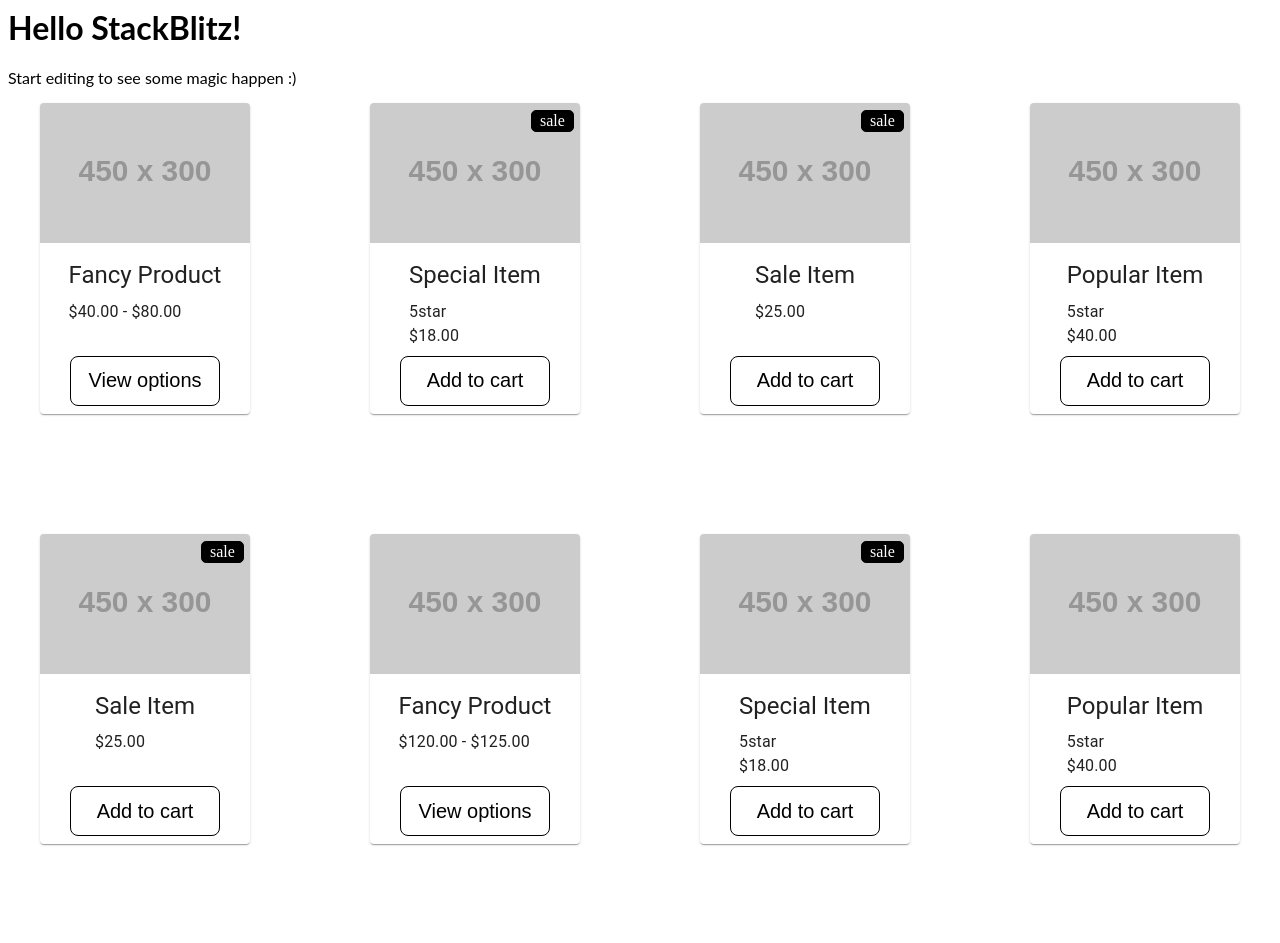
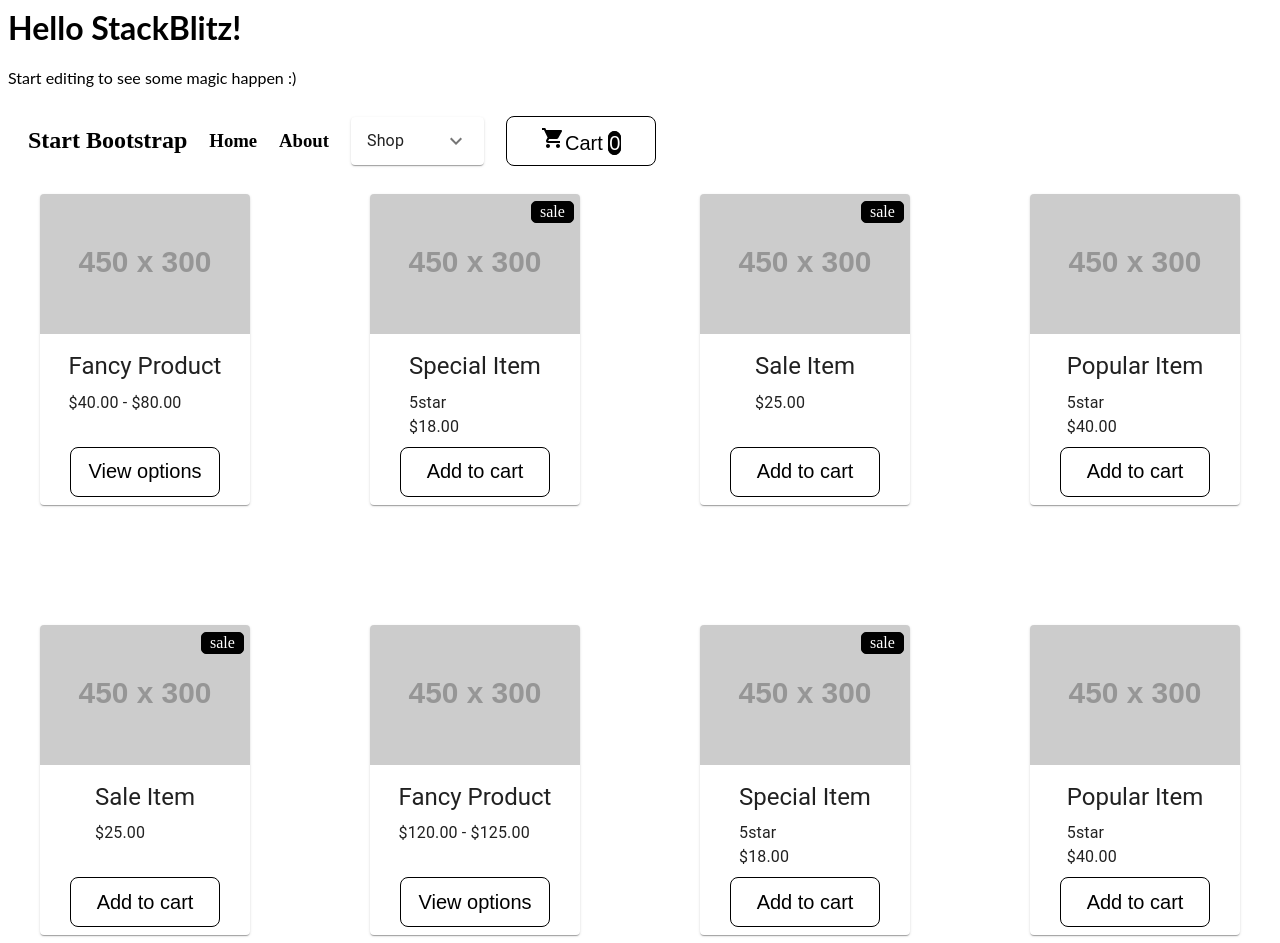
Before and after one commit to DevalapalleJaswanth/classroomTask2, a React (Create React App) app: page / in a window 1280 px wide. Before the commit the page ends 852 px from the top, so only its background shows below. Built offline with nearby package versions, Linux system fonts and the light colour scheme.

Commit message:
2 files modified, 1 added

```diff
--- a/package.json
+++ b/package.json
@@ -6,6 +6,7 @@
     "@babel/core": "^7.0.0",
     "@emotion/react": "^11.5.0",
     "@emotion/styled": "^11.3.0",
+    "@mui/icons-material": "^5.5.1",
     "@mui/material": "^5.5.1",
     "@types/react": "^16.8.6 || ^17.0.0",
     "react": "^17.0.2",
--- a/src/App.js
+++ b/src/App.js
@@ -2,6 +2,8 @@ import React, { useState } from 'react';
 import './style.css';
 import Card from './MyCard';
 import Grid from '@mui/material/Grid';
+import MyMenu from './MyMenu';
+
 export default function App() {
   const [data, setData] = useState([
     {
@@ -81,6 +83,7 @@ export default function App() {
     <div>
       <h1>Hello StackBlitz!</h1>
       <p>Start editing to see some magic happen :)</p>
+      <MyMenu />
       <Grid container spacing={15} className="center">
         {data.map((ele, i) => (
           <Grid item>
--- /dev/null
+++ b/src/MyMenu.js
@@ -0,0 +1,60 @@
+import React from 'react';
+import {
+  Accordion,
+  AccordionSummary,
+  AccordionDetails,
+  Typography,
+} from '@mui/material';
+import MenuIcon from '@mui/icons-material/Menu';
+import ExpandMoreIcon from '@mui/icons-material/ExpandMore';
+import ShoppingCartIcon from '@mui/icons-material/ShoppingCart';
+
+export default function MyMenu(props) {
+  return (
+    <>
+      <div
+        style={{
+          margin: '20px',
+          display: 'flex',
+          justifyContent: 'flex-start',
+          alignItems: 'center',
+          gap: '22px',
+        }}
+      >
+        <h2> Start Bootstrap</h2>
+        <h3>Home</h3>
+        <h3>About</h3>
+        <Accordion>
+          <AccordionSummary
+            expandIcon={<ExpandMoreIcon />}
+            aria-controls="panel1a-content"
+            id="panel1a-header"
+          >
+            <Typography>Shop</Typography>
+          </AccordionSummary>
+          <AccordionDetails>
+            <Typography>All Products</Typography>
+            <Typography>Popular Items</Typography>
+            <Typography>New Arrivals</Typography>
+          </AccordionDetails>
+        </Accordion>
+        <button className="btn">
+          <ShoppingCartIcon />
+          Cart{' '}
+          <span
+            style={{
+              backgroundColor: 'black',
+              width: '50px',
+              height: '20px',
+              border: '1px solid black',
+              borderRadius: '0.5rem',
+              color: 'white',
+            }}
+          >
+            0
+          </span>
+        </button>
+      </div>
+    </>
+  );
+}
```
